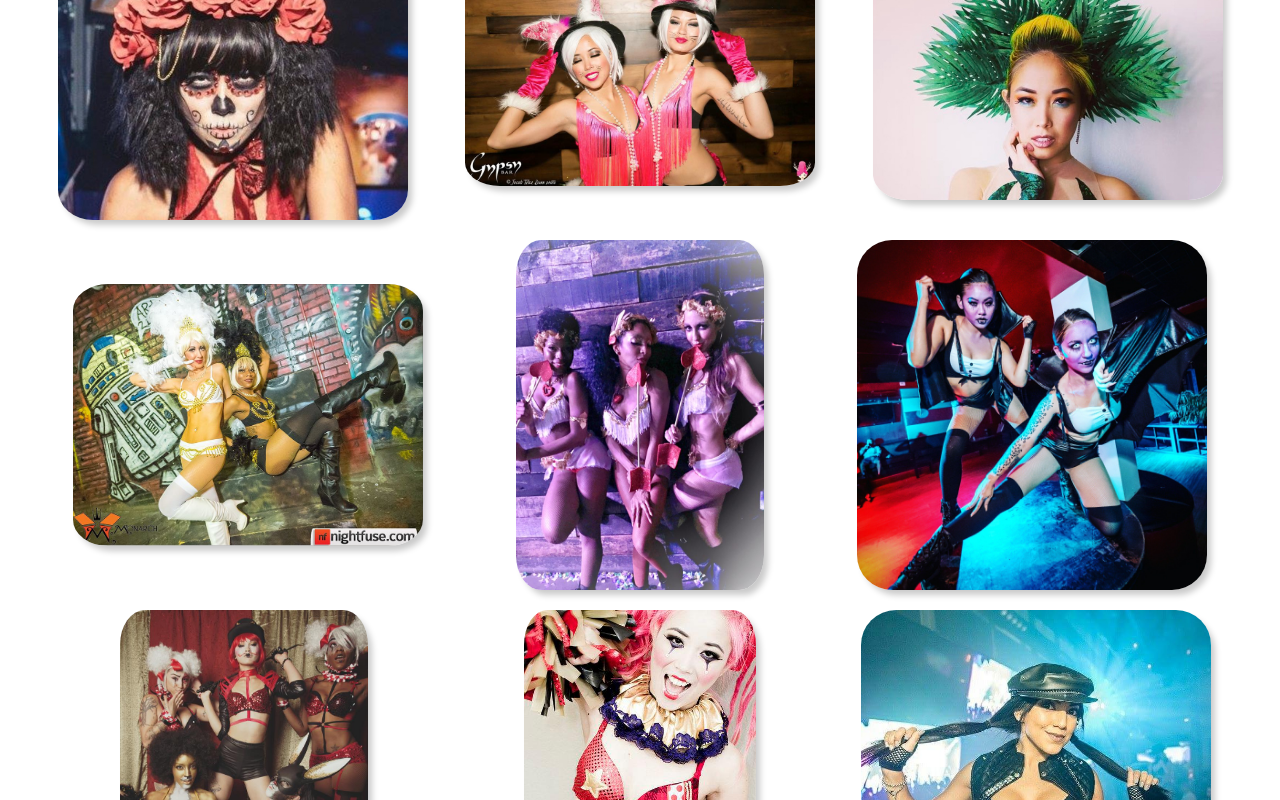
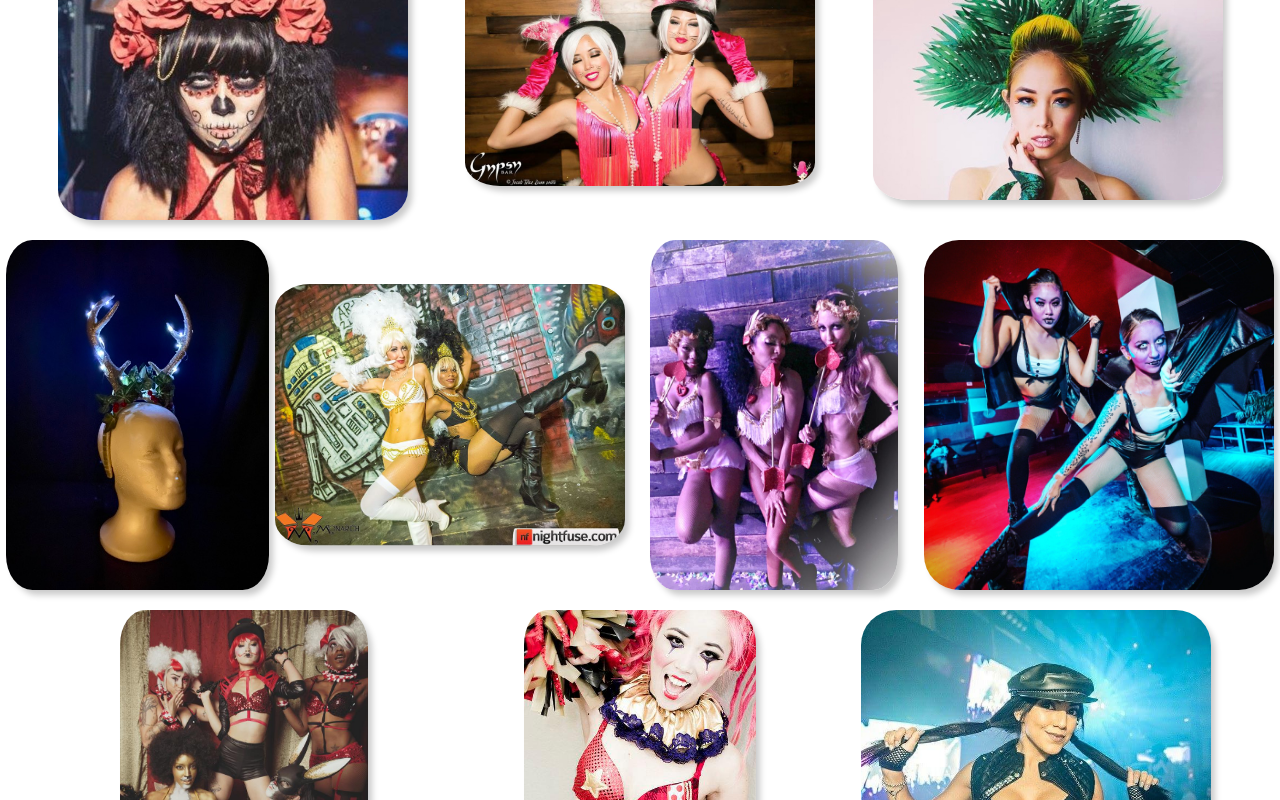
Before and after one commit to alvillaraza/boss-marketplace, a React (Create React App) app: page /accessories in a window 1280 px wide. Shown: the part 586-1386 px from the top of the page. Built offline with nearby package versions, Linux system fonts and the light colour scheme; a web font is replaced by a local one.

Commit message:
added new assets

```diff
--- a/src/Accessories/data.js
+++ b/src/Accessories/data.js
@@ -10,6 +10,7 @@ import pink_fringe_for_bra from './assets/pink_fringe_for_bra.jpeg'
 import red_gold_epaulette from './assets/red_gold_epaulette.jpeg'
 import rose_headpiece from './assets/rose_headpiece.jpeg'
 import white_fringe_epaulette from './assets/white_fringe_epaulette.jpeg'
+import reindeer_led from './assets/reindeer_led.jpeg'
 
 
 const accessoriesData = [
@@ -82,6 +83,18 @@ const accessoriesData = [
         item: "Palm Tree Headpiece",
         price: 8,
         count: 3,
+      },
+    ],
+  },
+  {
+    name: "Light Up Reindeer Headband",
+    category: 'accessories',
+    image: reindeer_led,
+    available: [
+      {
+        item: "Light-up Reindeer Headband",
+        price: 28,
+        count: 1,
       },
     ],
   },
--- a/src/Wigs/data.js
+++ b/src/Wigs/data.js
@@ -13,6 +13,7 @@ import red_wig from './assets/red_wig.png'
 // import short_white_wig from './assets/short_white_wig.jpeg'
 import white_wigs from './assets/white_wigs.png'
 import yellow_blue_wig from './assets/yellow_blue_wig.jpeg'
+import marie_antoinette_front from './assets/marie_antoinette_front.jpeg'
 
 const wigsData = [
   {
@@ -95,6 +96,18 @@ const wigsData = [
       {
         item: "cindy lauper wig",
         price: 10,
+        count: 1,
+      },
+    ],
+  },
+  {
+    name: "Marie Antoinette",
+    category: 'wigs',
+    image: marie_antoinette_front,
+    available: [
+      {
+        item: "Marie Antoinette",
+        price: 20,
         count: 1,
       },
     ],
```
Also changed, not shown: src/Accessories/assets/reindeer_led.jpeg (added), src/Wigs/assets/marie_antoinette_front.jpeg (added).
